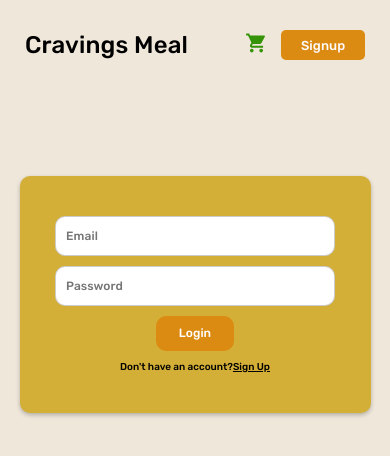
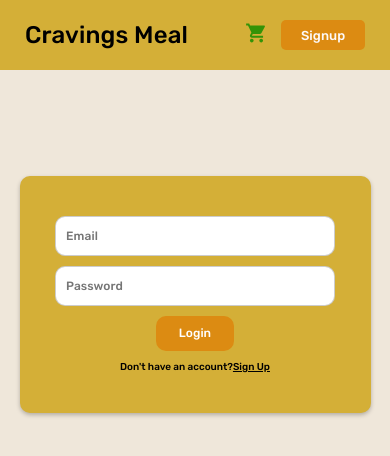
Before and after one commit to hembee/cravings-meal, a React (Create React App) app: page /login in a window 390 px wide. Shown: the top 456 px of the page. Built offline with nearby package versions, Linux system fonts and the light colour scheme.

Commit message:
cravings

```diff
--- a/src/styles/NavBar.module.css
+++ b/src/styles/NavBar.module.css
@@ -80,7 +80,8 @@
 
 @media (max-width: 767px) {
   .nav {
-    padding: 30px 5px;
+    background: #d4af37;
+    padding: 20px 5px;
     justify-content: center;
     gap: 15%;
     width: 100%;
```
